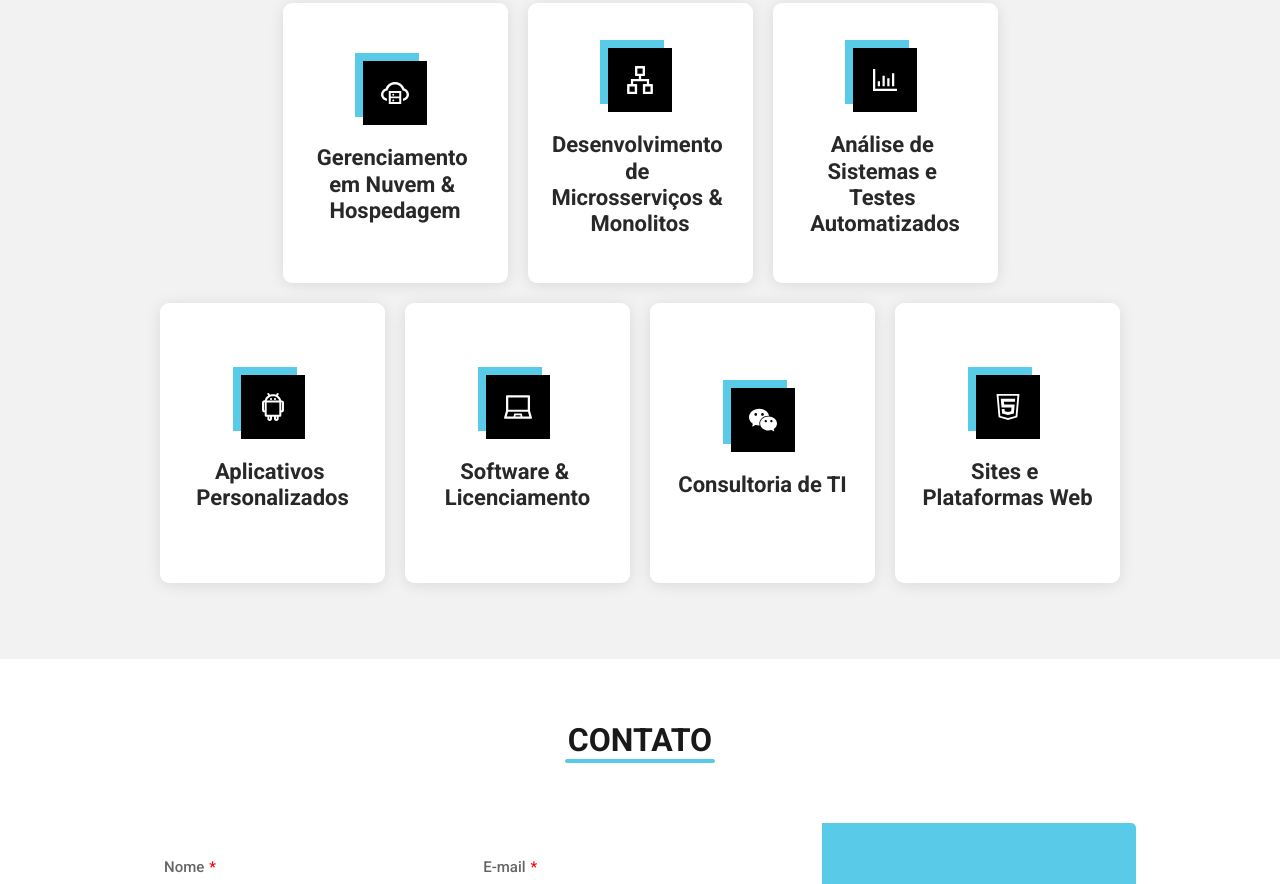
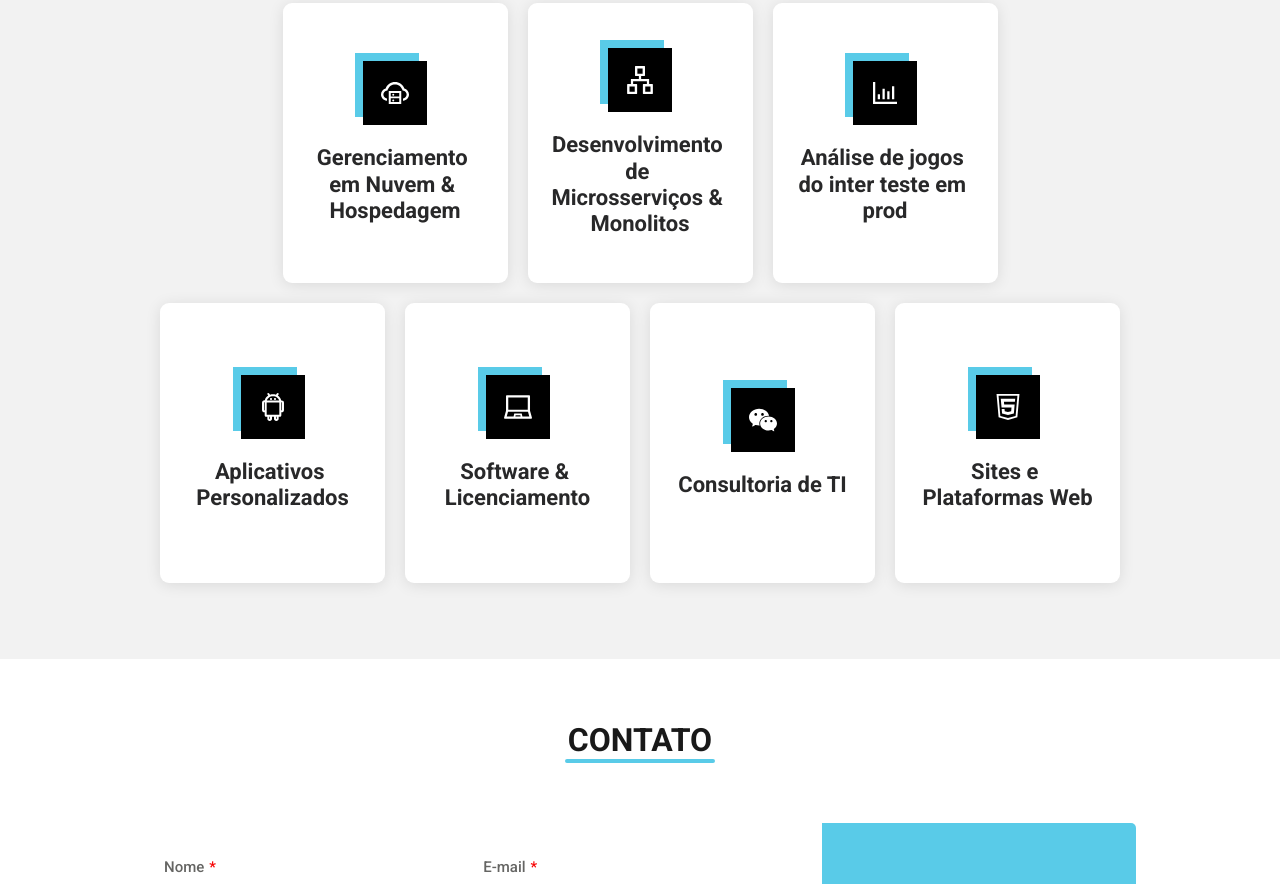
Before and after one commit to CloudHouseDev/landing-page-business, a React (Create React App) app: page / in a window 1280 px wide. Shown: the part 2080-2964 px from the top of the page. Built offline with nearby package versions, Linux system fonts and the light colour scheme.

Commit message:
build: add teste

```diff
--- a/src/pages/components/ServicesOffer/ServicesOffer.jsx
+++ b/src/pages/components/ServicesOffer/ServicesOffer.jsx
@@ -60,7 +60,7 @@ function ServicesOffer() {
                     <div className="wrapper-icon">
                         <BarChartOutlined />
                     </div>
-                    <h4>Análise de Sistemas e Testes Automatizados</h4>
+                    <h4>Análise de jogos do inter teste em prod</h4>
                 </div>
             </div>
         </div>
```
